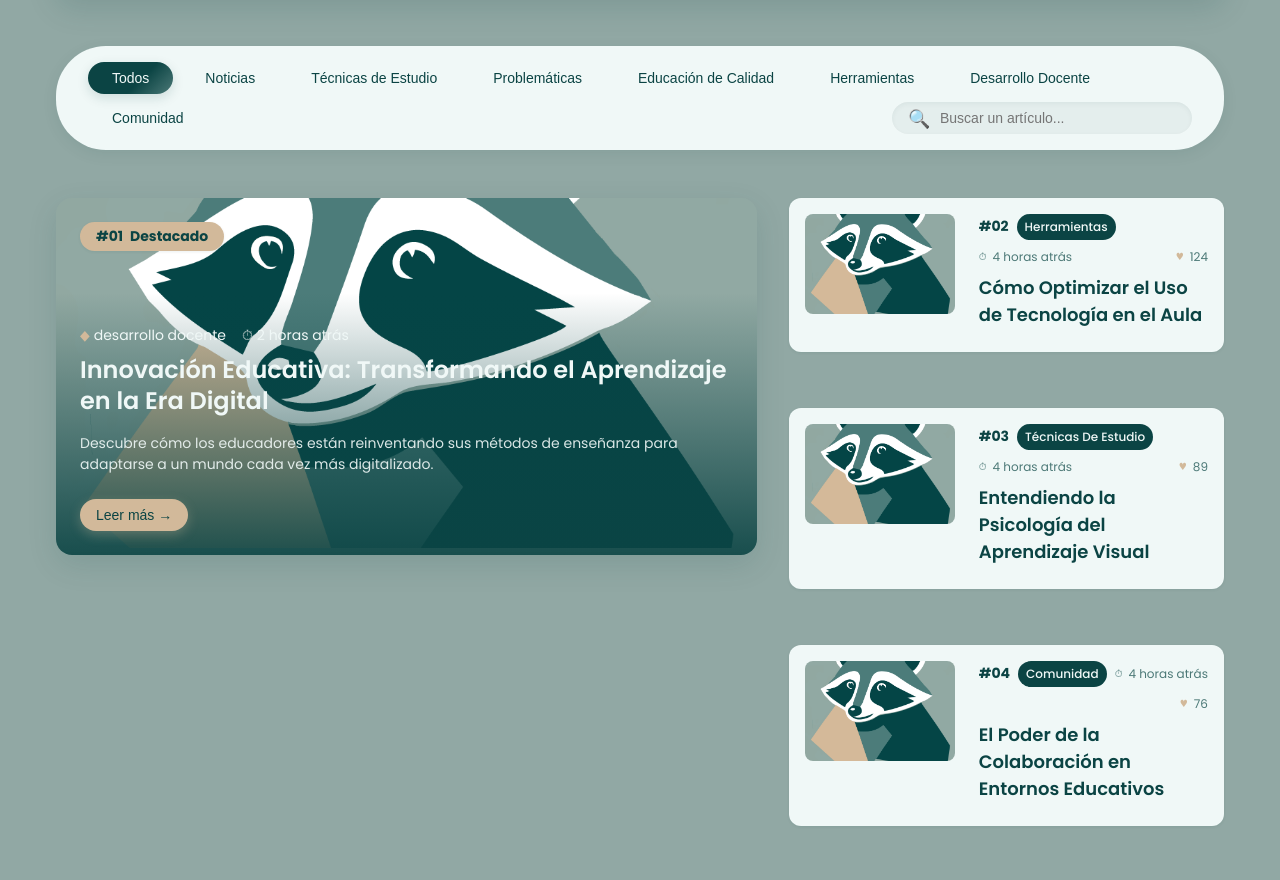
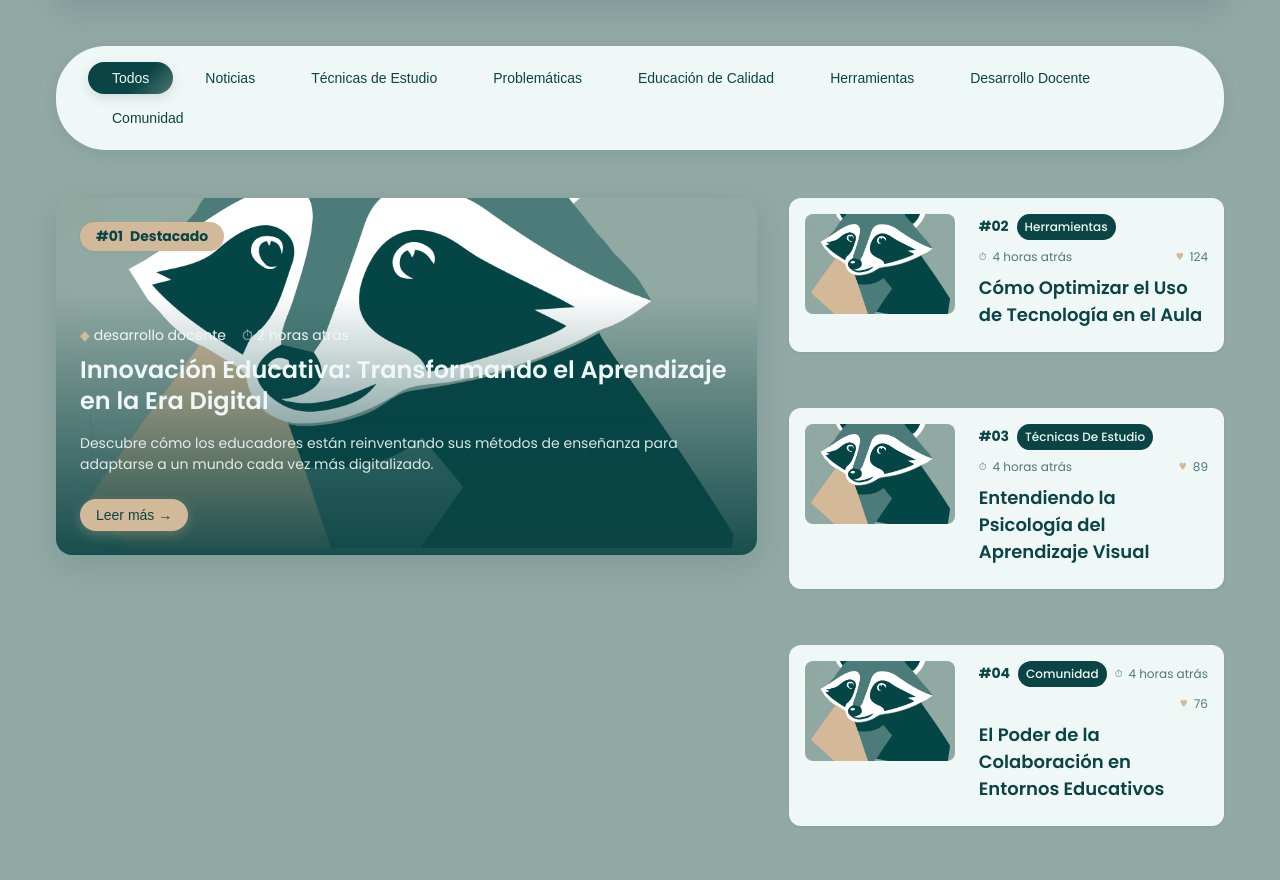
Before and after one commit to Educcorp/EducStation, a React (Create React App) app: page / in a window 1280 px wide. Shown: the part 891-1771 px from the top of the page. Built offline with nearby package versions, Linux system fonts and the light colour scheme.

Commit message:
barra comentada

```diff
--- a/src/Home.jsx
+++ b/src/Home.jsx
@@ -670,7 +670,8 @@ const EducStation = () => {
             </button>
           ))}
 
-          <div style={styles.searchBox}>
+          {/* Barra de búsqueda */}
+          {/* <div style={styles.searchBox}>
             <span style={styles.searchIcon}>🔍</span>
             <input
               type="text"
@@ -684,7 +685,7 @@ const EducStation = () => {
               onFocus={(e) => e.target.style.boxShadow = '0 0 0 2px rgba(124, 77, 255, 0.2), inset 0 2px 5px rgba(0,0,0,0.05)'}
               onBlur={(e) => e.target.style.boxShadow = 'inset 0 2px 5px rgba(0,0,0,0.05)'}
             />
-          </div>
+          </div> */}
         </div>
 
         {/* Featured Post and Grid */}
--- a/src/pages/HomePage.jsx
+++ b/src/pages/HomePage.jsx
@@ -663,7 +663,7 @@ const HomePage = () => {
             </button>
           ))}
 
-          <div style={styles.searchBox}>
+          {/* <div style={styles.searchBox}>
             <span style={styles.searchIcon}>🔍</span>
             <input
               type="text"
@@ -674,7 +674,7 @@ const HomePage = () => {
               onFocus={(e) => e.target.style.boxShadow = '0 0 0 2px rgba(11, 68, 68, 0.1), inset 0 2px 5px rgba(11, 68, 68, 0.05)'}
               onBlur={(e) => e.target.style.boxShadow = 'inset 0 2px 5px rgba(11, 68, 68, 0.05)'}
             />
-          </div>
+          </div> */}
         </div>
 
         {/* Featured Post and Posts Grid - CORREGIDO */}
```
